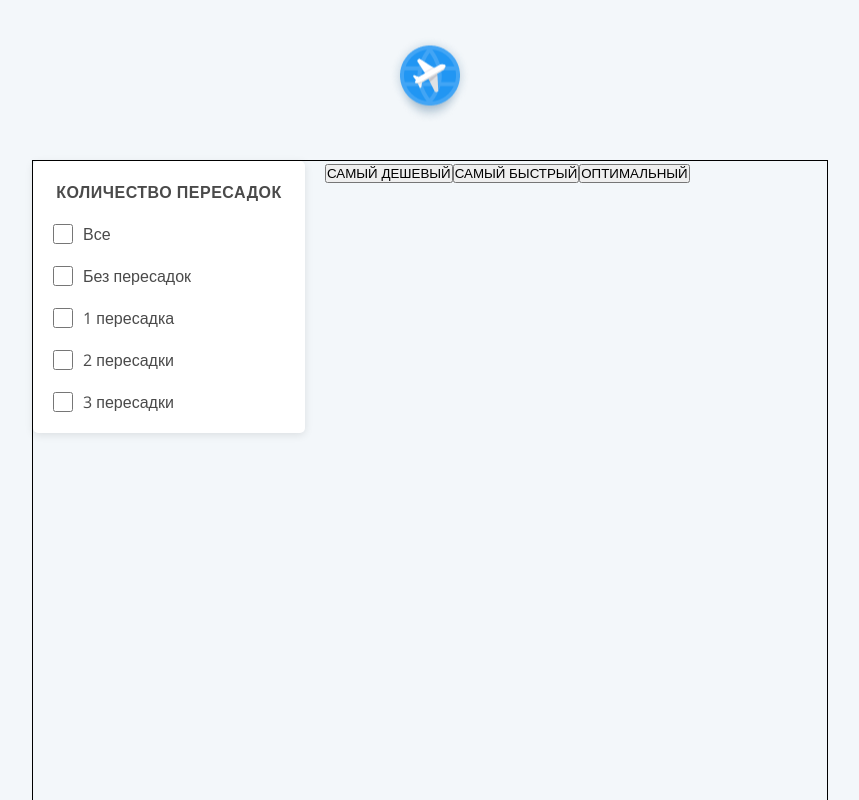
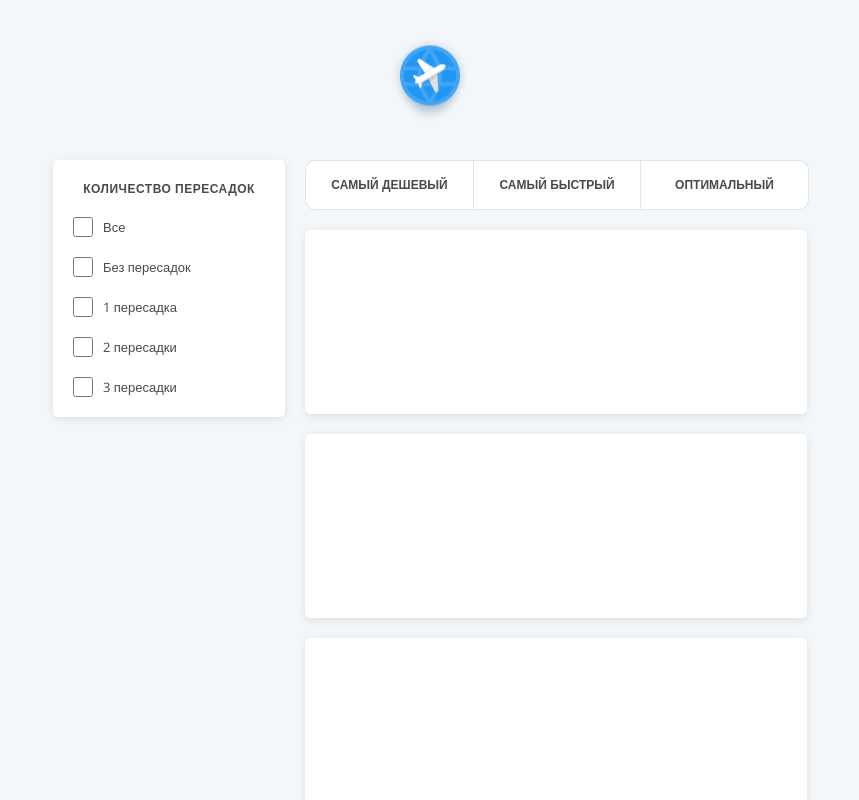
Before and after one commit to Avenntador/Aviasales-test-task, a React (Create React App) app: page / in a window 1280 px wide. Shown: the top 800 px of the page, without its empty margins (210-1069 px from the left). Built offline with nearby package versions, Linux system fonts and the light colour scheme.

Commit message:
add style & components

```diff
--- a/src/App.css
+++ b/src/App.css
@@ -1,6 +1,5 @@
 .main {
-    border: 1px solid black;
-    width: 79.4rem;
+    width: 75.4rem;
     min-height: 114rem;
     margin: 0 auto;
     display: flex;
--- a/src/App.js
+++ b/src/App.js
@@ -2,6 +2,7 @@ import './App.css';
 import Header from './components/Header/Header';
 import FilterBar from './components/FilterBar/FilterBar';
 import CostBar from './components/CostBar/CostBar';
+import TicketList from './components/TicketList/TicketList';
 
 function App() {
   return (
@@ -13,6 +14,7 @@ function App() {
         </div>
         <div className="row">
           <CostBar />
+          <TicketList />
         </div>
 
       </div>
--- a/src/components/CostBar/CostBar.css
+++ b/src/components/CostBar/CostBar.css
@@ -3,3 +3,27 @@
     display: flex;
     width: 50.2rem;
 }
+
+.cost_bar__btn:nth-child(1) input {
+    border-radius: 1rem 0 0 1rem;
+    border-right: none;
+}
+.cost_bar__btn:nth-child(3) input {
+    border-radius: 0 1rem 1rem 0;
+    border-left: none;
+}
+
+input[type="button"] {
+    width: 16.8rem;
+    height: 5rem;
+    font-weight: 600;
+    color: #4A4A4A;
+    background: #FFFFFF;
+    border: 1px solid #DFE5EC;
+    font-size: 1.2rem;
+}
+
+input[type="button"]:hover {
+    background: #2196F3;
+    color: #FFFFFF;
+}
--- a/src/components/CostBar/CostBar.js
+++ b/src/components/CostBar/CostBar.js
@@ -3,13 +3,13 @@ import './CostBar.css'
 function CostBar() {
     return(
         <div className="cost_bar">
-            <div>
+            <div className='cost_bar__btn'>
                 <input type="button" value="САМЫЙ ДЕШЕВЫЙ" />
             </div>
-            <div>
+            <div className='cost_bar__btn'>
                 <input type="button" value="САМЫЙ БЫСТРЫЙ" />
             </div>
-            <div>
+            <div className='cost_bar__btn'>
                 <input type="button" value="ОПТИМАЛЬНЫЙ" />
             </div>
         </div>
--- a/src/components/FilterBar/FilterBar.css
+++ b/src/components/FilterBar/FilterBar.css
@@ -2,7 +2,6 @@
     width: 23.2rem;
     background-color: #ffff;
     padding: 2rem;
-    color: #4A4A4A;
     box-shadow: 0px 2px 8px rgba(0, 0, 0, 0.1);
     border-radius: 5px;
 }
@@ -10,6 +9,7 @@
 .filter_bar__title {
     text-transform: uppercase;
     text-align: center;
+    font-size: 1.2rem;
     font-weight: 600;
     letter-spacing: 0.5px;
     margin-bottom: 2rem;
@@ -19,6 +19,7 @@
     display: flex;
     align-items: center;
     cursor: pointer;
+    font-size: 1.3rem;
 }
 
 .filter_bar__checkbox-item:hover {
--- /dev/null
+++ b/src/components/TicketList/Ticket/Ticket.css
@@ -0,0 +1,13 @@
+.ticket {
+    width: 50.2rem;
+    height: 18.4rem;
+    padding: 2rem;
+    background: #FFFFFF;
+    box-shadow: 0px 2px 8px rgba(0, 0, 0, 0.1);
+    border-radius: .5rem;
+
+}
+
+.ticket:not(:first-child) {
+    margin-top: 2rem;
+}
--- /dev/null
+++ b/src/components/TicketList/Ticket/Ticket.js
@@ -0,0 +1,12 @@
+import './Ticket.css'
+
+
+function Ticket() {
+    return(
+        <div className='ticket'>
+
+        </div>
+    )
+}
+
+export default Ticket;
--- /dev/null
+++ b/src/components/TicketList/TicketList.css
@@ -0,0 +1,3 @@
+.ticket-list {
+    margin-top: 2rem;
+}
--- /dev/null
+++ b/src/components/TicketList/TicketList.js
@@ -0,0 +1,16 @@
+import './TicketList.css'
+
+import Ticket from "./Ticket/Ticket";
+
+function TicketList() {
+    return(
+        <div className='ticket-list'>
+            <Ticket />
+            <Ticket />
+            <Ticket />
+            <Ticket />
+        </div>
+    )
+}
+
+export default TicketList;
--- a/src/index.css
+++ b/src/index.css
@@ -3,7 +3,7 @@
 *::before {
     margin: 0;
     padding: 0;
-    box-sizing: inherit;
+    box-sizing: border-box;
 }
 
 
@@ -14,9 +14,9 @@ html {
 body {
   margin: 0;
   padding: 0;
-
   background: #F3F7FA;
   font-size: 1.6rem;
+  color: #4A4A4A;
   font-family: 'Open Sans', sans-serif;
 }
 
```
Also changed, not shown: 1 other file (tests, documents, lock files or other folders).
